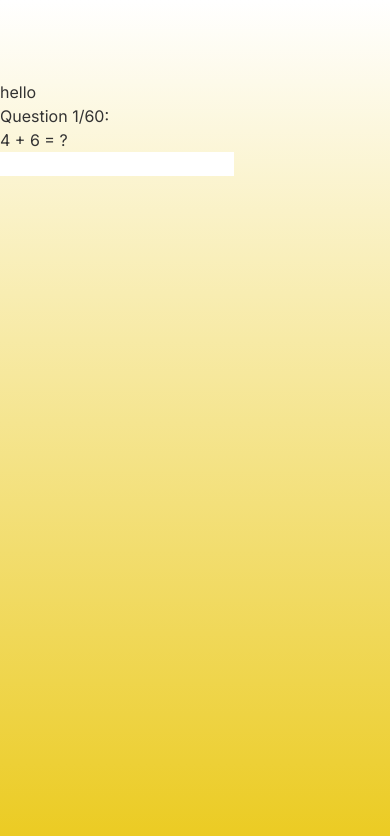
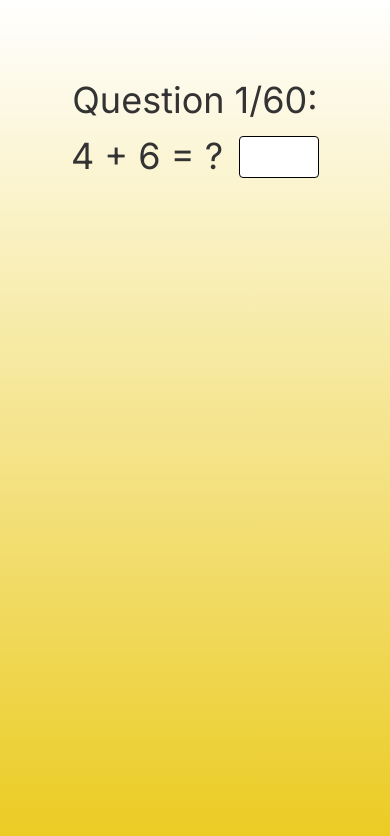
Before and after one commit to Ashutoshkr23/mmm, a Next.js app: page /home/learn/addition/level in a window 390 px wide. Both pictures are taken after a click on the button "Start". Shown: the top 836 px of the page. Built offline with nearby package versions, Linux system fonts and the light colour scheme.

Commit message:
quiz section responsive

```diff
--- a/app/home/learn/addition/level/page.tsx
+++ b/app/home/learn/addition/level/page.tsx
@@ -5,7 +5,6 @@ import React from 'react'
 const page = () => {
   return (
     <div>
-      <h1>hello</h1>
       <Test/>
     </div>
   )
--- a/components/test.tsx
+++ b/components/test.tsx
@@ -71,13 +71,15 @@ const Test: React.FC = () => {
   };
 
   if (!started) {
-    return <button onClick={handleStart}>Start</button>;
+    return <button className="h-10 bg-Dark-blue  px-10 w-40 py-2 rounded-2xl mx-auto flex justify-center items-center " onClick={handleStart}>
+      <p className="text-Black text-3xl"> Start </p>
+      </button>;
   }
 
   if (gameOver) {
     const timeTaken = endTime && startTime ? (endTime - startTime) / 1000 : 0;
     return (
-      <div>
+      <div className="flex justify-center items-center">
         <p>Score: {score}/60</p>
         <p>Time taken: {timeTaken} seconds</p>
         <button onClick={handleRetry}>Retry</button>
@@ -88,17 +90,20 @@ const Test: React.FC = () => {
 
 
   return (
-    <div>
-      <p>Question {questionNumber}/60:</p>
-      <p>
+    <div className="flex flex-col items-center justify-center">
+      <p className="text-4xl">Question {questionNumber}/60:</p>
+      <div className="flex gap-4">
+      <p className="text-4xl mt-4">
         {number1} {operators} {number2} = ?
       </p>
       <input
-        className="text-Black"
+        className="text-Black mt-4 text-4xl rounded w-20 border-black border"
         type="number"
         value={tempAnswer === null ? "" : tempAnswer}
         onChange={handleChange}
       />
+      </div>
+
     <p></p>
     </div>
   );
```
